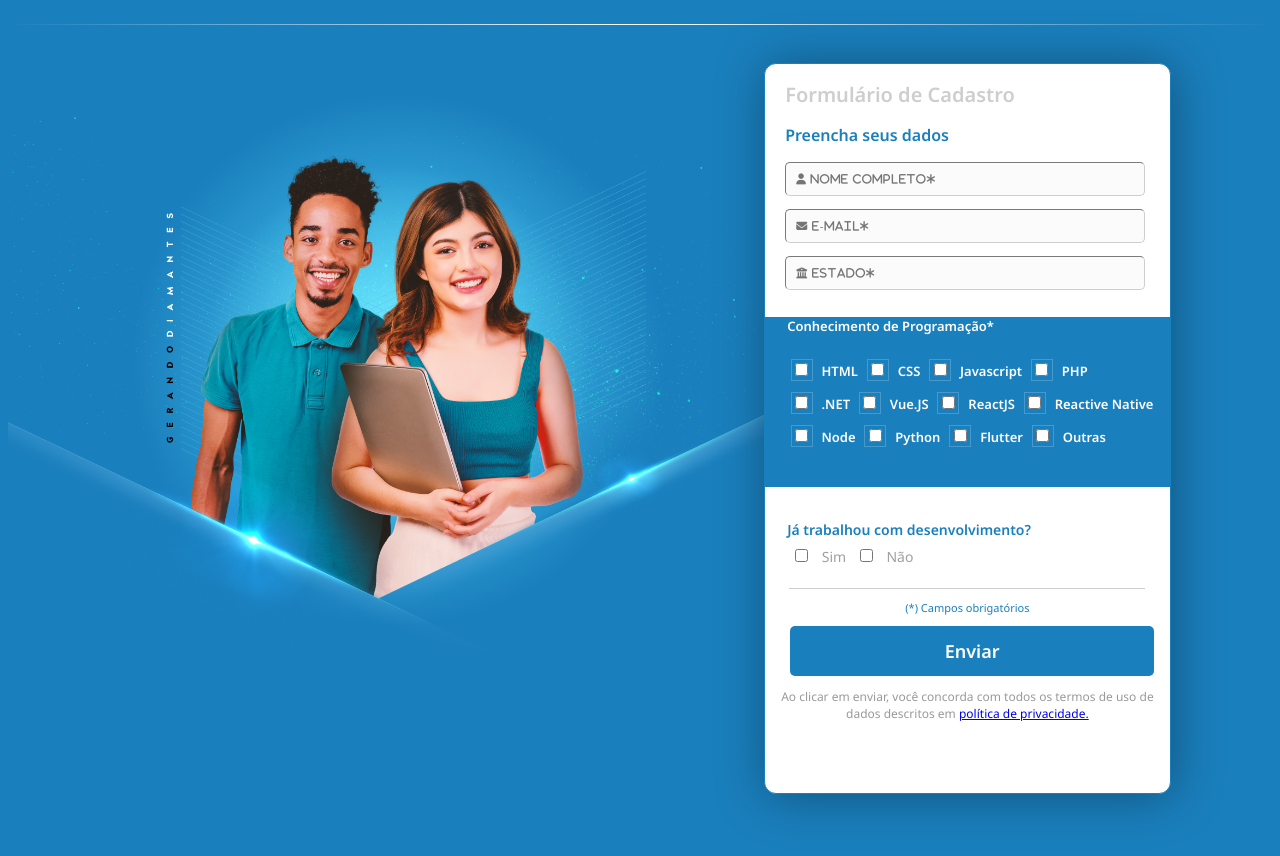
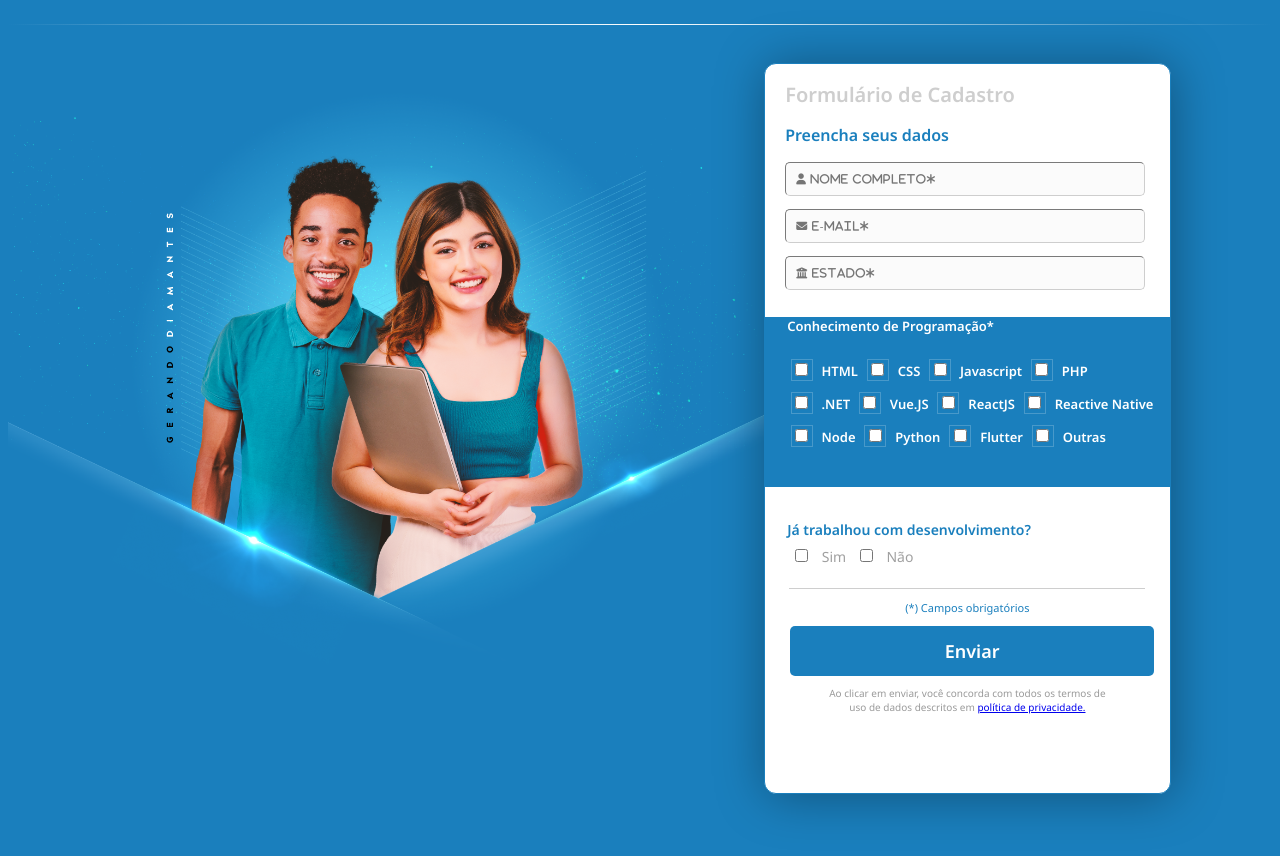
Before and after one commit to vitorurbano/def, a plain HTML site: page index.html in a window 1280 px wide. Shown: the part 96-952 px from the top of the page. Drawn offline with Linux system fonts and the light colour scheme.

Commit message:
Update style.css

```diff
--- a/estilo/style.css
+++ b/estilo/style.css
@@ -189,8 +189,9 @@ input.empty {
 
 p#form-disclaimer{
 	color: #9A9A9A;
-	font-size: 12px;
+    font-size: 10px;
     text-align: center;
+    padding: 0px 60px;
 }
 
 input[type='button']{
@@ -490,7 +491,7 @@ div#objetivos-row{
 
 div#box-2{
     margin: 20px 5px;
-    padding-top: 30px;
+    padding: 30px 15px 0px 15px;
     width: 327px;
     height: 228px;
     flex-shrink: 0;
```
